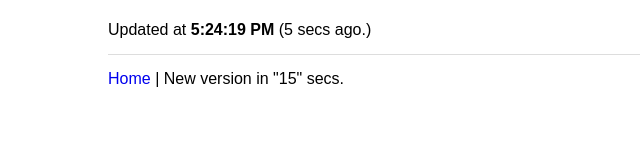
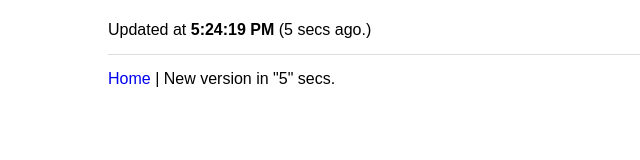
Before and after one commit to arunoda/nextjs-issg-example, a Next.js app: page /news/covid19 in a window 1280 px wide. Shown: the part 130-290 px from the top of the page, without its empty margins (0-640 px from the left). Built offline with nearby package versions, Linux system fonts and the light colour scheme.

Commit message:
Set revalidate interval to 10

```diff
--- a/pages/news/[slug].js
+++ b/pages/news/[slug].js
@@ -1,7 +1,7 @@
 import Link from 'next/link'
 import { useEffect, useState } from 'react';
 
-const revalidateInterval = 20;
+const revalidateInterval = 10;
 
 function getTimeDiff(updatedAt) {
     return Math.floor((Date.now() - updatedAt)/1000)
```
